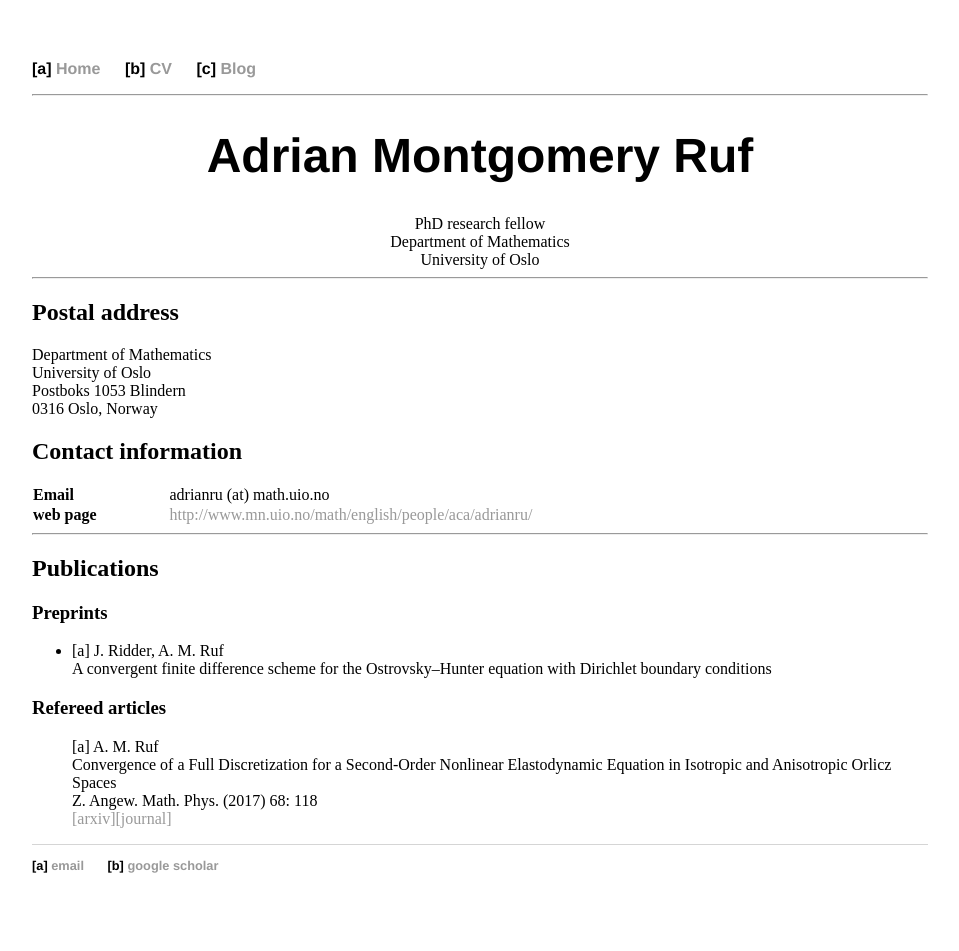
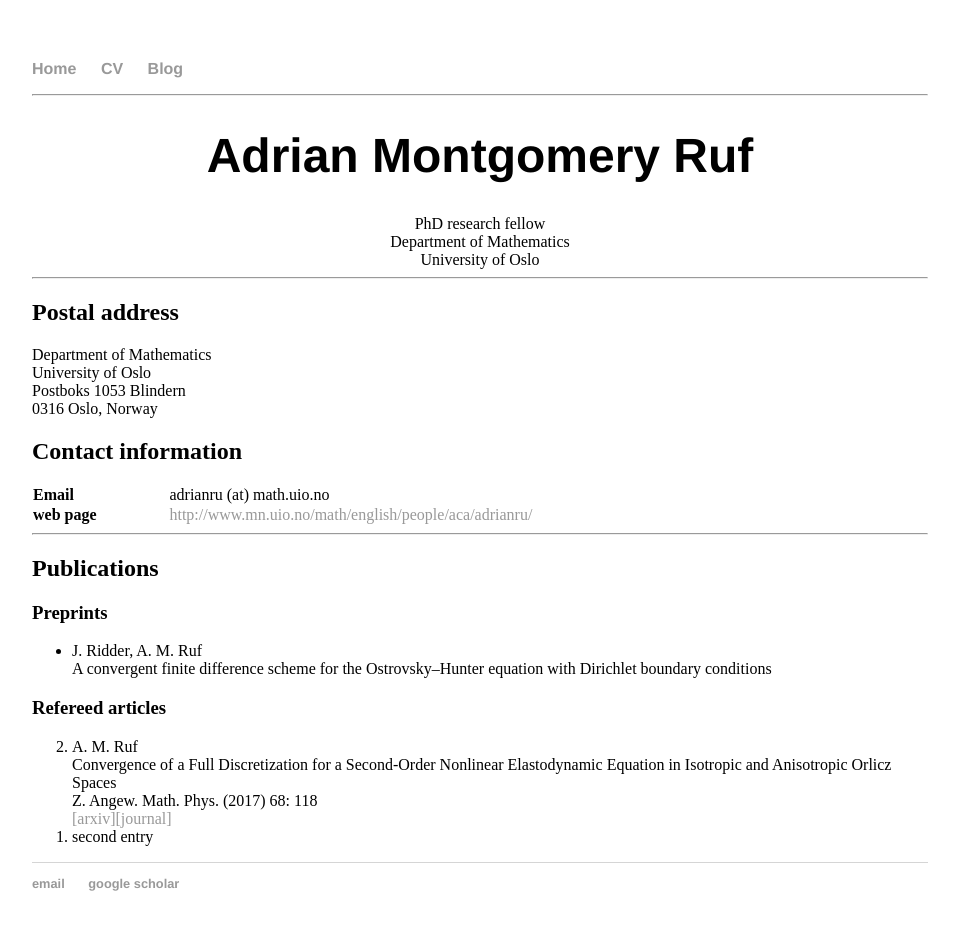
Before and after one commit to adrianmruf/adrianmruf.github.io, a Jekyll site: the page built from index.html, in a window 1280 px wide. Shown: the whole page, without its empty margins (160-1119 px from the left). Built offline with Jekyll 4.4.1, drawn with Linux system fonts in a browser that asks for light colours.

Commit message:
Update index.html

```diff
--- a/index.html
+++ b/index.html
@@ -49,13 +49,10 @@ th {
 	</ul>
 
 	<h3>Refereed articles</h3>
-<style>
-ol {list-style-type: none;}
-li:before {content: "[" counter(section, lower-alpha) "] ";}
-li { counter-increment: section;}
-</style>
-	<ol>
+
+	<ol reversed>
 	<li>A. M. Ruf<br>Convergence of a Full Discretization for a Second-Order Nonlinear Elastodynamic Equation in Isotropic and Anisotropic Orlicz Spaces<br>
 		Z. Angew. Math. Phys. (2017) 68: 118<br><a href="https://arxiv.org/abs/1804.03612">[arxiv]<a/><a href="https://link.springer.com/article/10.1007%2Fs00033-017-0863-z">[journal]</a></li>
+	<li> second entry
 	</ol>
 </div><!-- /.blurb -->
```
